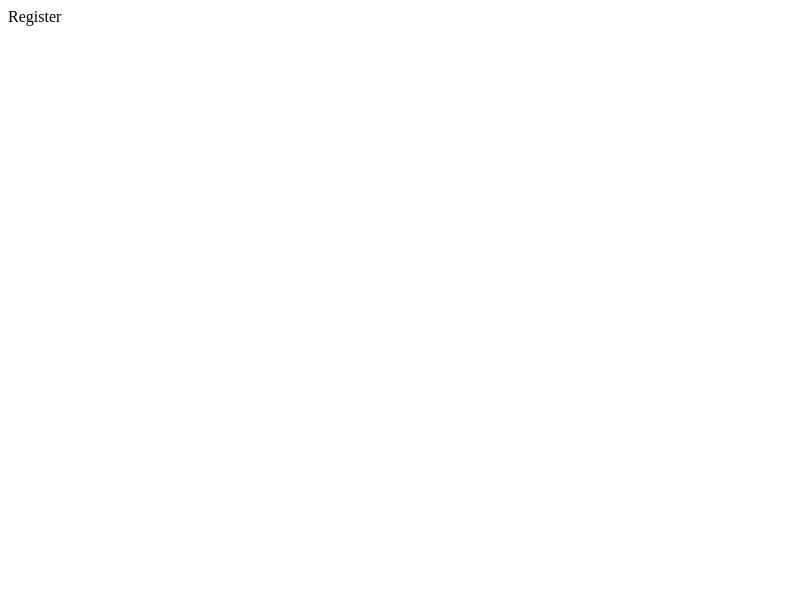
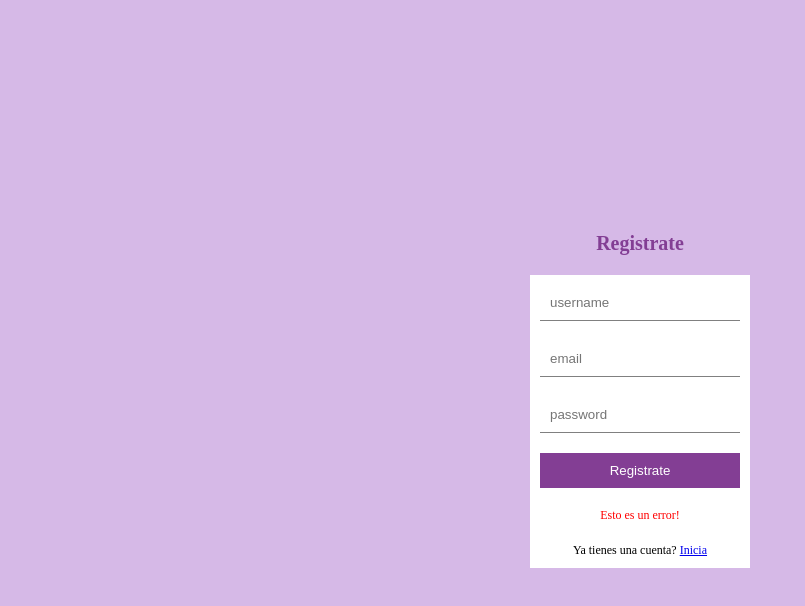
Before and after one commit to Johanneth/comision-A-Johanneth-Arocha, a React (Vite) app: page /register in a window 1280 px wide. Shown: the top 606 px of the page, without its empty margins (0-805 px from the left). Built offline with nearby package versions, Linux system fonts and the light colour scheme.

Commit message:
Se crean los estilos del Login y Register

```diff
--- a/src/App.jsx
+++ b/src/App.jsx
@@ -12,6 +12,8 @@ import Home from "./pages/Home"
 import Single from "./pages/Single"
 import Navbar from "./componets/Navbar";
 import Footer from "./componets/Footer";
+import "./style.css"
+
 
 const Layout = () =>{
   return (
--- a/src/pages/Login.jsx
+++ b/src/pages/Login.jsx
@@ -1,13 +1,19 @@
 import React from 'react'
+import { Link } from 'react-router-dom'
 
 const Login = () => {
     return (
         <div className='auth'>
-            <h1>Login</h1>
+            <h1>Inicia Sesión</h1>
             <form>
                 <input type="text" placeholder='username'/>
                 <input type="password" placeholder='password'/>
-                <button>Login</button>
+                <button>Inicia</button>
+                <p>Esto es un error!</p>
+                <span>
+                No tienes una cuenta? <a href="/Register">Registrate</a>
+                </span>
+
             </form>
 
 
--- a/src/pages/Register.jsx
+++ b/src/pages/Register.jsx
@@ -1,8 +1,24 @@
 import React from 'react'
+import { Link } from 'react-router-dom'
 
 const Register = () => {
     return (
-        <div>Register</div>
+        <div className='auth'>
+            <h1>Registrate</h1>
+            <form>
+                <input required type="text" placeholder='username'/>
+                <input required type="email" placeholder='email'/>
+                <input required type="password" placeholder='password'/>
+                <button>Registrate</button>
+                <p>Esto es un error!</p>
+                <span>
+                Ya tienes una cuenta? <a href="/Login">Inicia</a>
+                </span>
+
+            </form>
+
+
+        </div>
     )
 }
 
--- /dev/null
+++ b/src/style.css
@@ -0,0 +1,66 @@
+*{
+    padding: 0;
+    margin: 0;
+}
+
+.app{
+    .container{
+
+       /*  //LOGIN AND REGISTER */
+
+        .auth{
+            display: flex;
+            flex-direction: column;
+            align-items: center;
+            justify-content: center;
+            height: 100vh;
+            background-color: #d6b9e7;
+
+
+        }
+
+    }
+
+
+}
+
+h1{
+    font-size: 20px;
+    color: #833e94;
+    margin-bottom: 20px;
+}
+
+form{
+    display: flex;
+    flex-direction: column;
+    padding: 10px;
+    background-color: white;
+    width: 200px;
+    gap: 20px;
+
+}
+
+input{
+    padding: 10px;
+    border: none;
+    border-bottom: 1px solid gray;
+}
+
+button{
+    padding: 10px;
+    border:none;
+    background-color: #833e94;
+    cursor: pointer;
+    color:white
+}
+
+span{
+    font-size: 12px;
+    text-align: center;
+}
+
+p{
+  font-size: 12px;
+  color: red;
+  text-align: center;
+}
--- a/src/style.scss
+++ /dev/null
@@ -1,10 +0,0 @@
-.app{
-    .container{
-
-        //LOGIN AND REGISTER
-
-
-
-
-    }
-}
```
